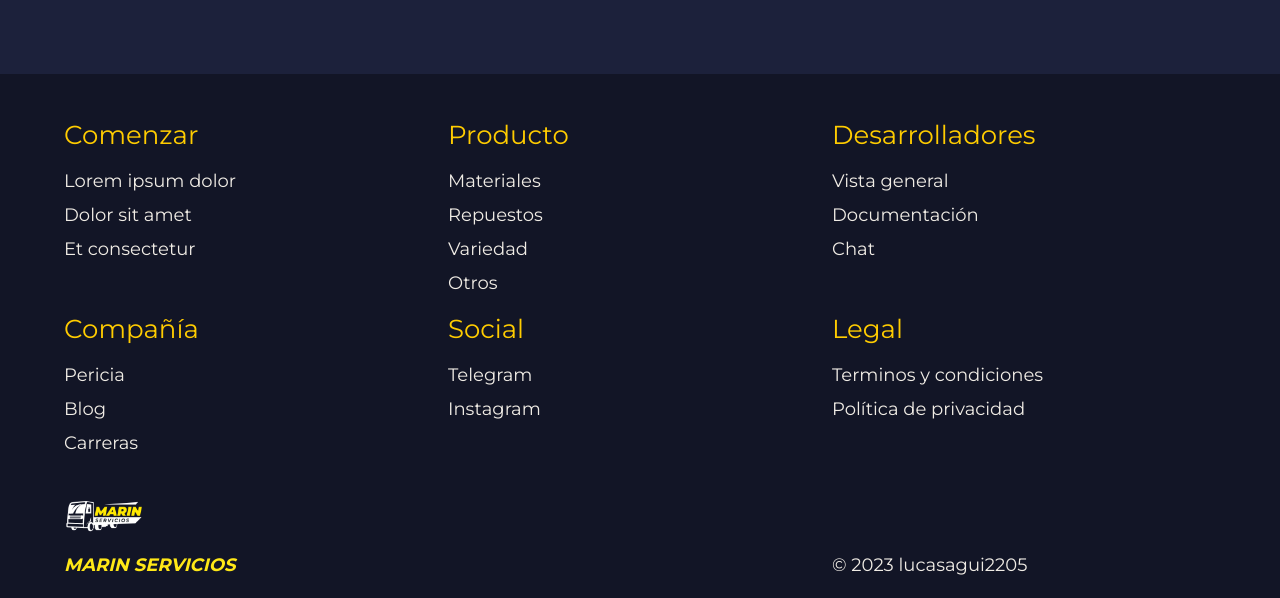
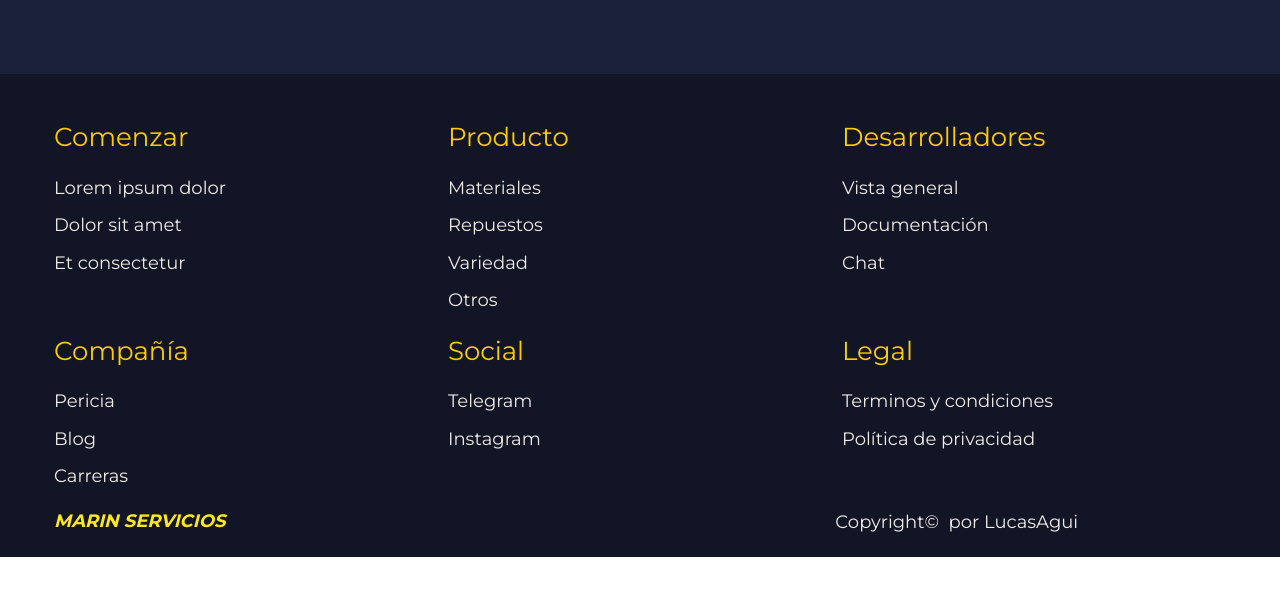
Before and after one commit to LucasAgui/Marin-Servicios, a website: page index.html in a window 1280 px wide. Shown: the part 4120-4718 px from the top of the page. After the commit the page ends 4677 px from the top, so only its background shows below. Drawn offline with Linux system fonts and the light colour scheme.

Commit message:
Más cambios

```diff
--- a/index.html
+++ b/index.html
@@ -372,11 +372,9 @@
 				</div>
 					<div class="footer__last-item">
 				<div class="footer__logo">
-					<img src="favicon.png" alt="Logo de Marin Servicios">
 					<span class="footer__logo-text">Marin Servicios</span>
 				</div>
-				<p class="footer__copyright">&copy; 2023 lucasagui2205 </p>
-
+				<a class="footer__copyright link" href="https://lucasagui.com" target="_blank">Copyright&copy; &nbsp;por LucasAgui </a>
 			</div>
 			</div>
 
--- a/src/sass/components/_form.scss
+++ b/src/sass/components/_form.scss
@@ -6,7 +6,7 @@
 	gap: 2.4em;
 	padding: 1rem 1rem 0;
 	max-width: 50rem;
-	align-self: end;
+	align-self: center;
 	justify-self: center;
 
 	@include respond(small-tablet) {
--- a/src/sass/layout/_footer.scss
+++ b/src/sass/layout/_footer.scss
@@ -11,6 +11,7 @@
 		display: grid;
 		grid-template-columns: repeat(3, minmax(min-content, 30vw));
 		row-gap: 2.4rem;
+		column-gap: 1rem;
 		align-content: center;
 		justify-items: center;
 		justify-content: center;
@@ -22,6 +23,7 @@
 
 	&__item {
 		width: 100%;
+		line-height: var(--line-height-small);
 		&-title {
 			font-size: var(--medium-text-fz);
 			margin-bottom: 2.4rem;
@@ -56,7 +58,7 @@
 		width: 100%;
 		grid-column: 1 / -1;
 		display: grid;
-		grid-template-columns: repeat(3, minmax(min-content, 30vw));
+		grid-template-columns: repeat(3, 1fr);
 		align-content: end;
 		justify-content: start;
 		font-size: var(--small-text-fz);
@@ -67,13 +69,14 @@
 
 	&__logo {
 		display: flex;
-		flex-direction: column;
 		align-items: start;
 		justify-content: start;
 		text-align: start;
+
 		@include respond(tablet) {
 			width: 45vw;
 		}
+
 		&-text {
 			color: #ffe817;
 			font-weight: var(--bold-text-we);
@@ -81,19 +84,26 @@
 			width: 100%;
 			text-transform: uppercase;
 			font-style: italic;
-		}
-		img {
-			width: 8rem;
-			height: 8rem;
+
+			@include respond(small-phone) {
+				font-size: var(--smallest-text-fz);
+			}
 		}
 	}
 	&__copyright {
-		grid-column: 3;
-		align-self: end;
+		grid-column: 3 / -1;
+		align-self: start;
+		justify-self: start;
+		line-height: var(--line-height-small);
+		width: 100%;
+
 		@include respond(tablet) {
 			width: 45vw;
 			display: flex;
 			justify-content: start;
 		}
+		@include respond(small-phone) {
+			font-size: var(--smallest-text-fz);
+		}
 	}
 }
```
Also changed, not shown: src/css/style.css.
